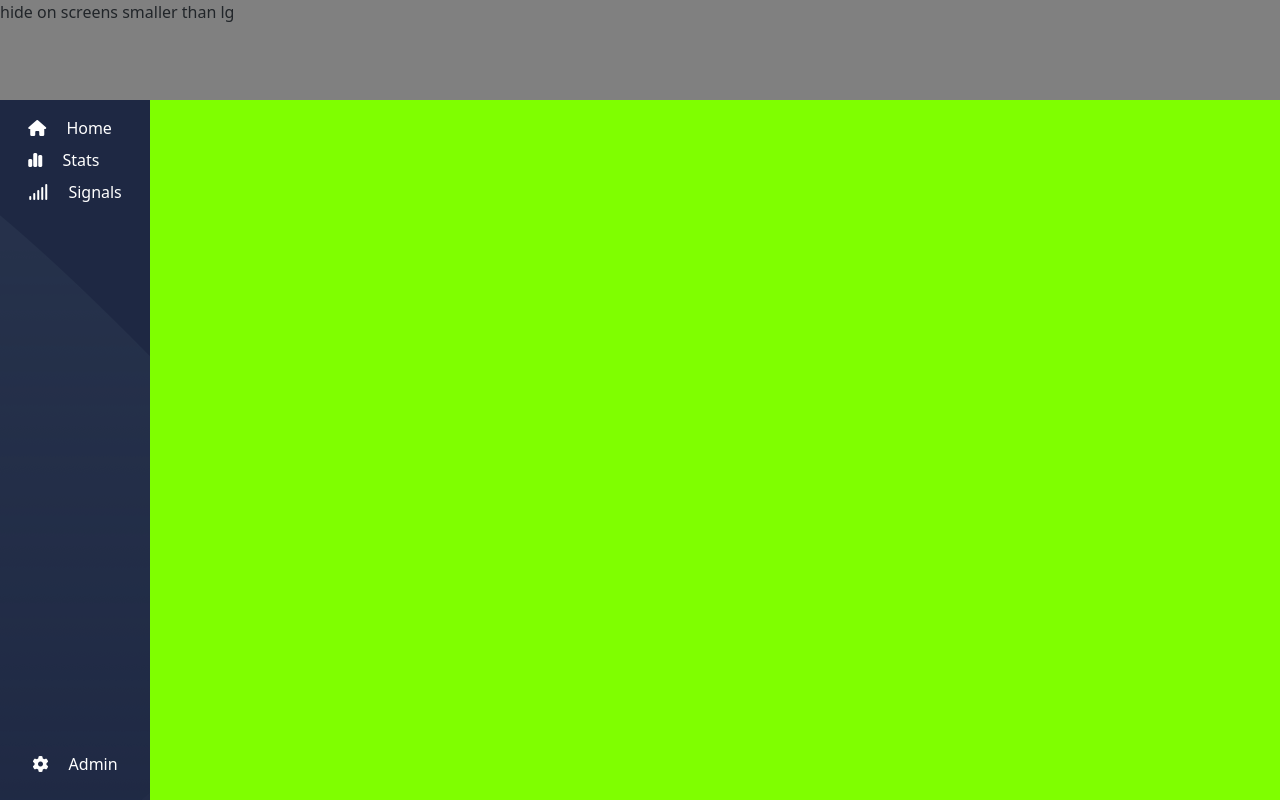
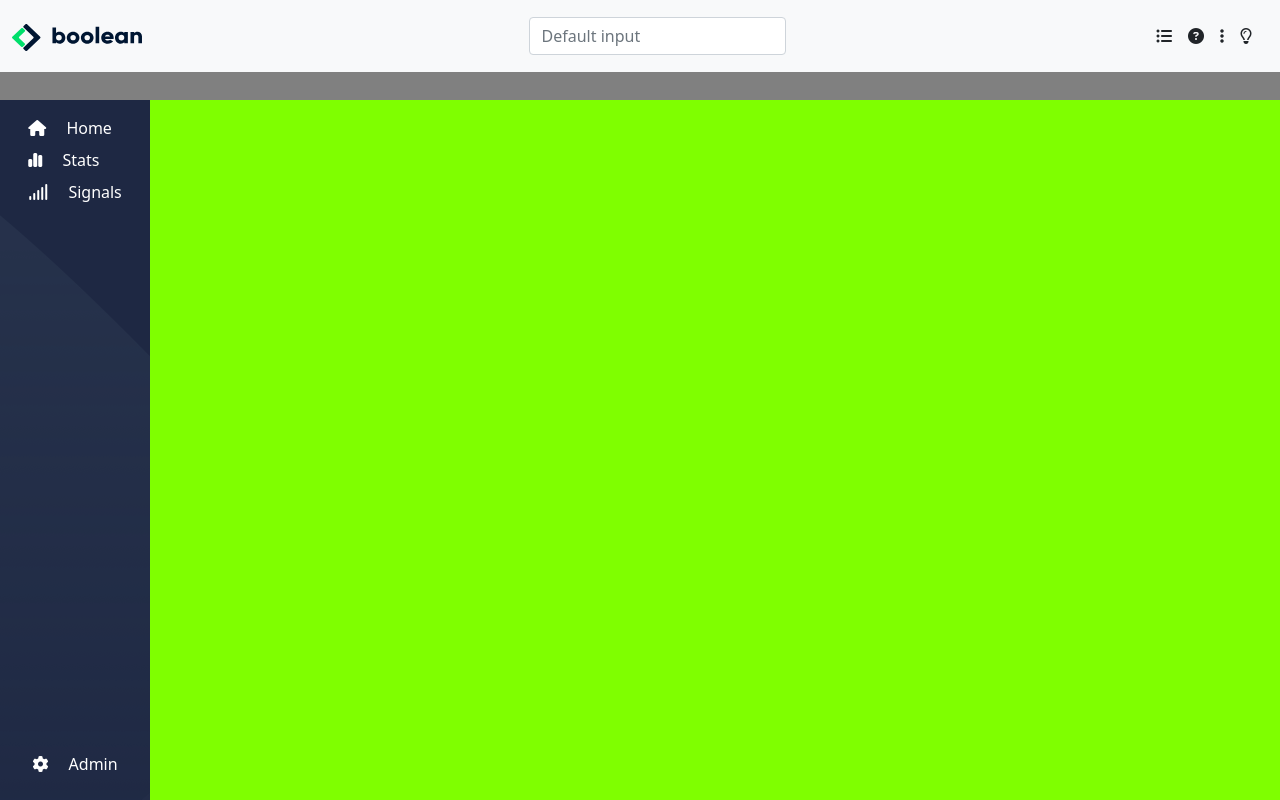
Before and after one commit to Gdr0/html-css-bootstrap-dashboard, a plain HTML site: page index.html in a window 1280 px wide. Drawn offline with nearby package versions, Linux system fonts and the light colour scheme.

Commit message:
searchbar

```diff
--- a/index.html
+++ b/index.html
@@ -21,8 +21,32 @@
   </head>
   <body>
     <header>
-      <div class="d-lg-none">hide on lg and wider screens</div>
-      <div class="d-none d-lg-block">hide on screens smaller than lg</div>
+      <nav class="navbar navbar-light bg-light">
+        <div class="container-fluid">
+          <div>
+            <a class="navbar-brand d-lg-none d-block" href="#">
+              <img src="img/mobile-logo.png" alt="" width="40" height="" />
+            </a>
+            <a class="navbar-brand d-none d-lg-inline" href="#">
+              <img src="img/logo.svg" alt="" width="130" height="" />
+            </a>
+          </div>
+          <div class="searchbar">
+            <input
+              class="form-control"
+              type="text"
+              placeholder="Default input"
+              aria-label="default input example"
+            />
+          </div class='d-flex'>
+          <ul class="list-unstyled d-flex text-center mt-3">
+            <li class="me-3 d-none d-lg-inline"><i class="fa-solid fa-list-ul"></i></li>
+            <li class="me-3 d-none d-lg-inline"><i class="fa-solid fa-circle-question"></i></li>
+            <li class="me-3 d-none d-lg-inline"><i class="fa-solid fa-ellipsis-vertical "></i></li>
+            <li class="me-3"><i class="fa-regular fa-lightbulb"></i></li>
+          </ul>
+        </div>
+      </nav>
     </header>
     <div id="wrapper-up">
       <div id="sidebar">
```
